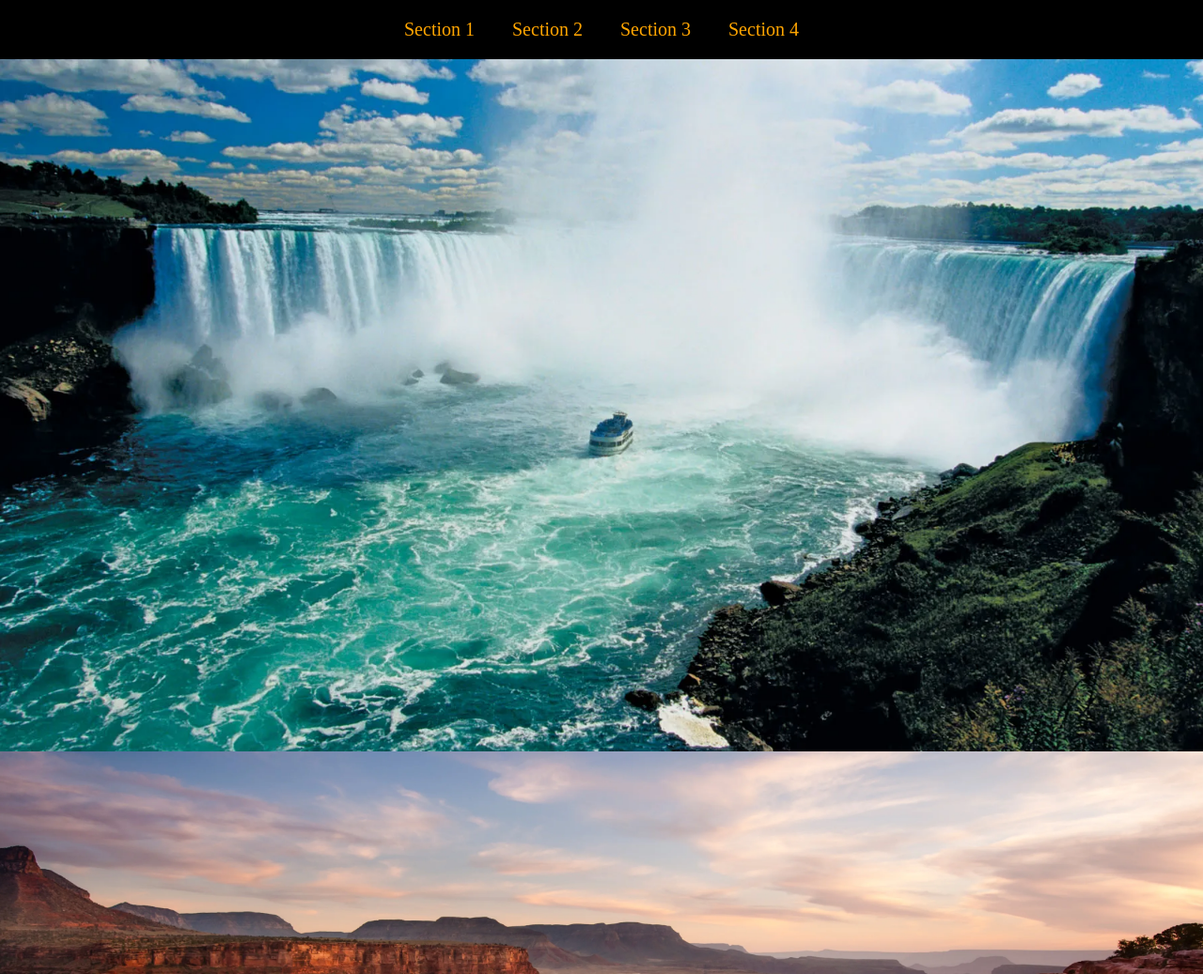
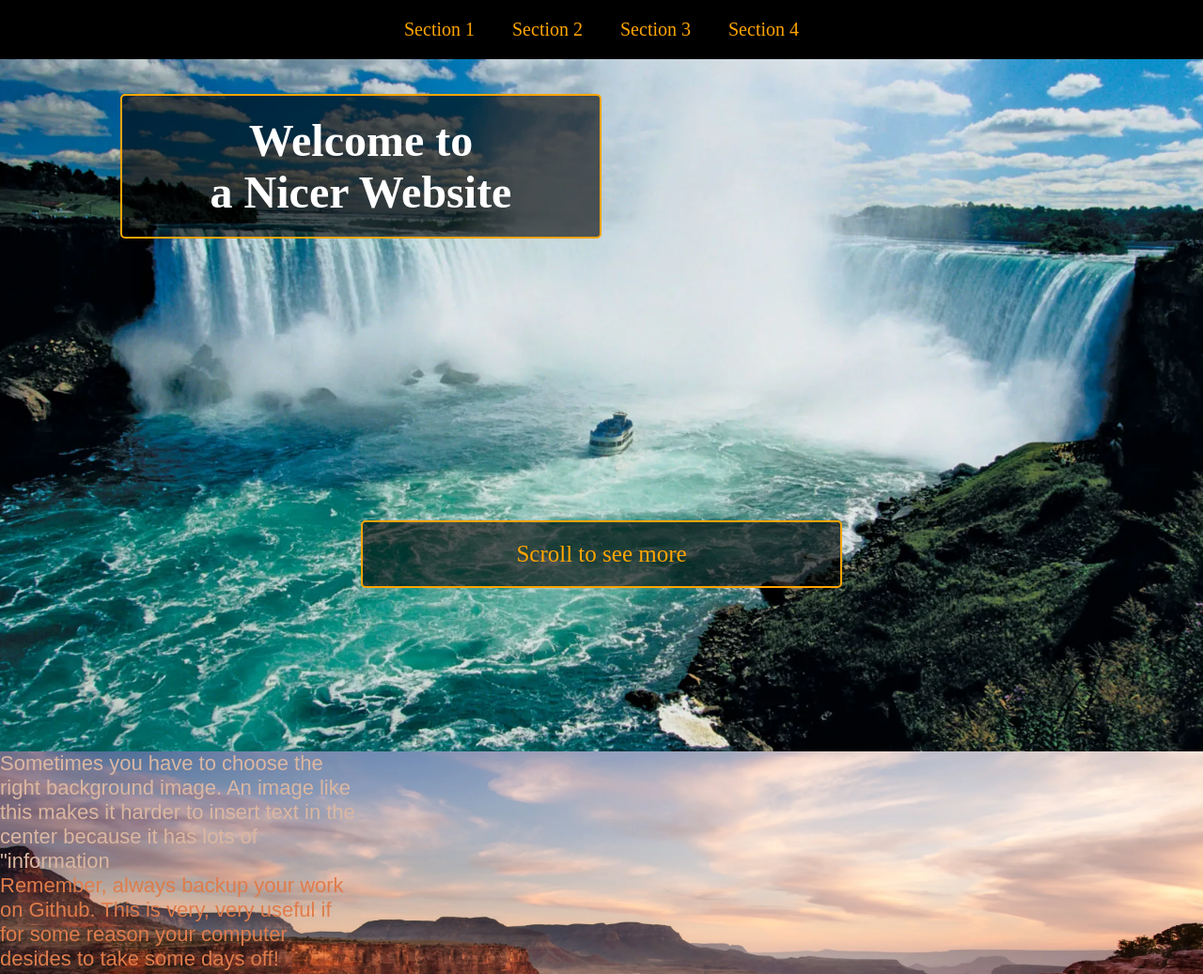
Before and after one commit to ChrisW2025/Project-1, a plain HTML site: page index.html in a window 1280 px wide. Shown: the top 1037 px of the page at 94% size. Drawn offline with Linux system fonts and the light colour scheme.

Commit message:
Third Commit

```diff
--- a/index.html
+++ b/index.html
@@ -19,9 +19,25 @@
     </nav>
    <script src="app.js"></script>
 
-<div class="section1" id="section1"></div>
+<div class="section1" id="section1">
+    <div class="header">
+        <h1>Welcome to<br> a Nicer Website</h1>
+    </div>
+    <div class="intro">
+        <p>Scroll to see more</p>
+    </div>
+</div>
 
-<div class="section2" id="section2"></div>
+
+
+<div class="section2" id="section2">
+    <div class="content">
+        <p class="paragraph" id="p1">Sometimes you have to choose the right background image. An image like this makes it harder to insert text in the center because it has lots of "information</p>
+        <p class="paragraph" id="p2">Remember, always backup your work on Github. This is very, very useful if for some reason your computer desides to take some days off!</p>
+    </div>
+</div>
+
+
 
 <div class="section3" id="section3"></div>
 
--- a/style.css
+++ b/style.css
@@ -17,6 +17,7 @@ nav{
     background-color: #000;
     position: fixed;
     width: 100%;
+    z-index: 5;
 }
 
 nav a{
@@ -58,3 +59,45 @@ nav li{
     background-image:url(images/National-Park.webp) ;
     background-attachment: fixed;
 }
+
+.header {
+    color: white;
+    position: relative;
+    top:100px;
+    left: 10%;
+    text-align:center;
+    background-color: rgba(0, 0, 0, 0.61);
+    width: 40%;
+    padding:20px 0 20px 0;
+    font-size:24px;
+    border:2px solid orange;
+    border-radius: 5px;
+}
+.intro {
+    color: orange;
+    background-color: rgba(0, 0, 0, 0.61);
+    width: 40%;
+    text-align: center;
+    font-size: 25px;
+    position: relative;
+    top: 400px;
+    left: 30%;
+    border: 2px solid orange;
+    padding:20px 0 20px 0;
+    border-radius: 5px;
+}
+
+.paragraph{
+font-size: 22px;
+width: 30%;
+font-family: Arial, Helvetica, sans-serif;
+
+}
+
+#p1{
+    color: rgb(219, 183, 161);
+}
+
+#p2{
+    color: rgb(223, 124, 75);
+}
```
